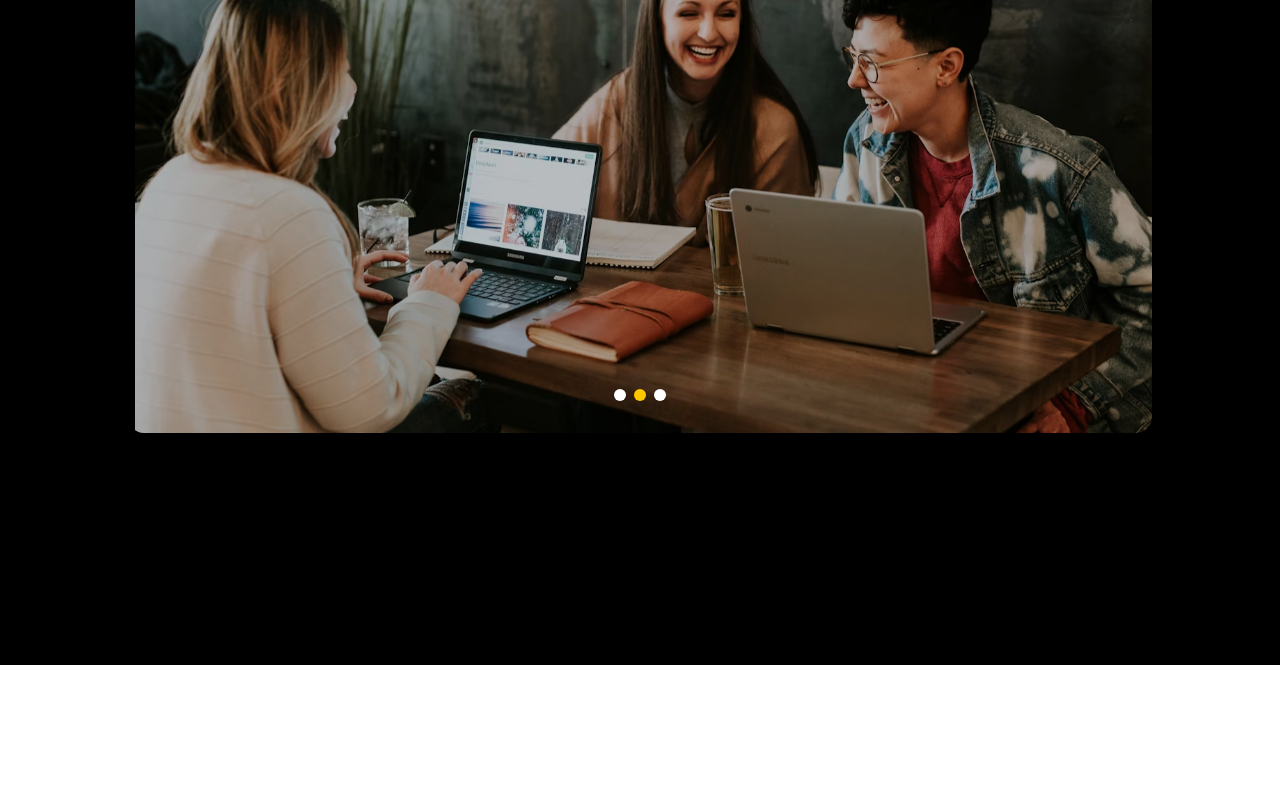
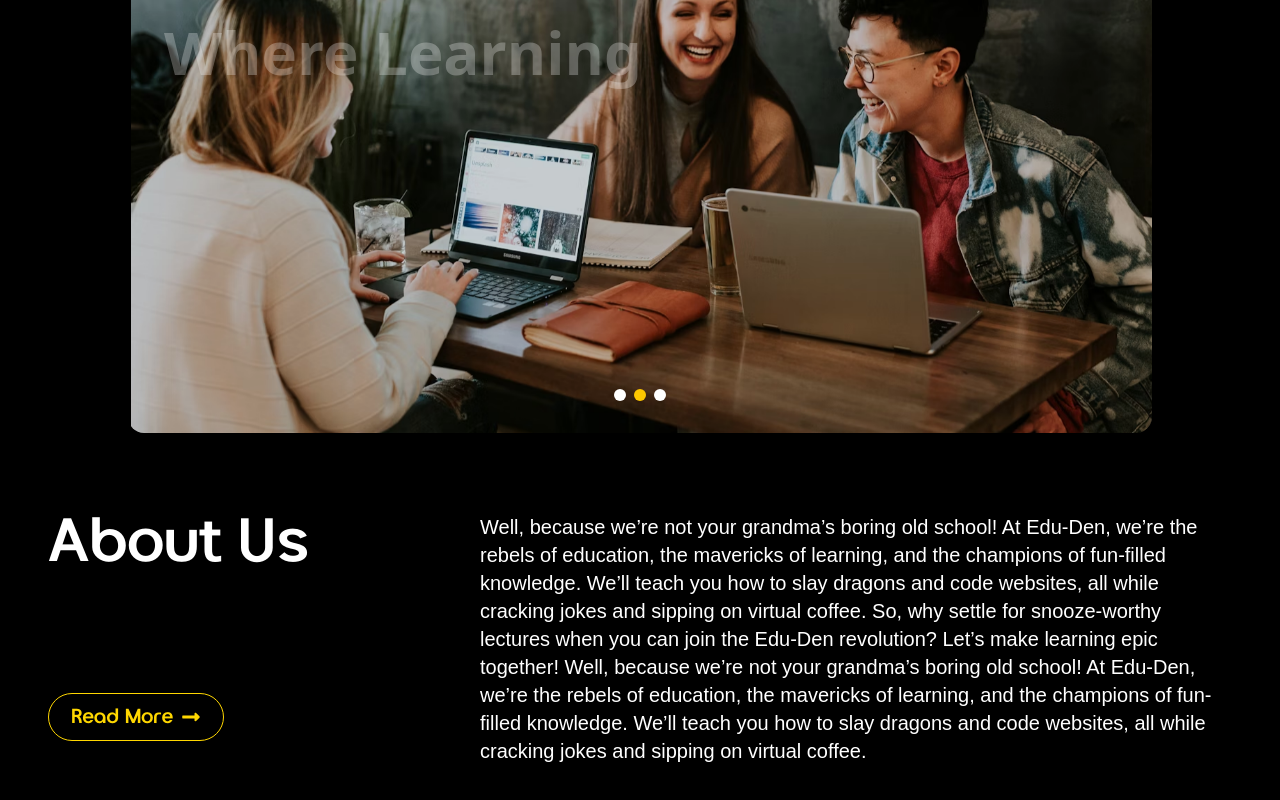
Before and after one commit to SUBHAM-6291/eduden.ai, a Next.js app: page / in a window 1280 px wide. Shown: the part 222-1022 px from the top of the page. Before the commit the page ends 887 px from the top, so only its background shows below. Built offline with nearby package versions, Linux system fonts and the light colour scheme.

Commit message:
about us section complte 3

```diff
--- a/src/app/_components/Aboutus.jsx
+++ b/src/app/_components/Aboutus.jsx
@@ -113,7 +113,7 @@ const Aboutus = () => {
   };
 
   return (
-    <div className="bg-black flex justify-center pt-2 sm:pt-12 min-h-screen relative">
+    <div className="bg-black flex justify-center pt-2 sm:pt-12">
       <div className="w-full max-w-[95%] sm:max-w-[90%] md:max-w-[85%] lg:max-w-[80%] h-[350px] sm:h-[400px] md:h-[450px] lg:h-[520px] rounded-2xl relative border-t-2 overflow-hidden">
         <img
           ref={imageRef}
@@ -168,7 +168,7 @@ const Aboutus = () => {
 
         <div
           ref={arrowRef}
-          className="absolute bottom-2 sm:bottom-4 left-0 flex justify-between items-center w-full px-4 sm:px-6 z-20"
+          className="absolute bottom-0 sm:bottom-4 left-0 flex justify-between items-center w-full px-4 sm:px-6 z-20"
         >
           <button
             onClick={handlePrev}
@@ -186,10 +186,9 @@ const Aboutus = () => {
           </button>
         </div>
 
-        {/* Social Section */}
         <div
           ref={socialRef}
-          className="absolute top-4 right-0 flex flex-col justifier-center items-center bg-yellow-400 rounded-4xl p-2 gap-2 w-10 h-[200px] sm:p-2 sm:gap-3 sm:w-10 sm:h-[240px] sm:mr-1 md:w-12 md:h-[260px] md:mr-2 lg:w-14 lg:h-[280px] lg:mr-2 z-10"
+          className="absolute top-4 right-0 flex flex-col justify-center items-center bg-yellow-400 rounded-4xl p-2 gap-2 w-10 h-[200px] sm:p-2 sm:gap-3 sm:w-10 sm:h-[240px] sm:mr-1 md:w-12 md:h-[260px] md:mr-2 lg:w-14 lg:h-[280px] lg:mr-2 z-10"
           aria-label="Follow Us Social Links"
         >
           <div className="flex h-16 sm:h-16 items-center justify-center">
@@ -232,8 +231,7 @@ const Aboutus = () => {
           </a>
         </div>
 
-
-        <div className="absolute bottom-4 sm:bottom-6 md:bottom-8 flex justify-center gap-1 sm:gap-2 w-full z-20">
+        <div className="absolute bottom-1 sm:bottom-6 md:bottom-8 flex justify-center gap-1 sm:gap-2 w-full z-20">
           {images.map((_, index) => (
             <button
               key={index}
--- /dev/null
+++ b/src/app/_components/Aboutus_Text.jsx
@@ -0,0 +1,32 @@
+import React from 'react';
+import { FaLongArrowAltRight } from 'react-icons/fa';
+
+const Aboutus_Text = () => {
+  return (
+    <div className="bg-black text-white py-8 px-4 sm:py-12 md:py-14 lg:py-16 xl:py-20 2xl:py-24 sm:px-6 md:px-8 lg:px-10 xl:px-12 2xl:px-16">
+      <div className="max-w-7xl mx-auto flex flex-col lg:flex-row gap-6 sm:gap-8 md:gap-10 lg:gap-12 xl:gap-14 2xl:gap-16">
+        {/* Left Side */}
+        <div className="lg:w-1/3 flex flex-col items-start">
+          <h2 className="font-gucina text-2xl sm:text-3xl md:text-3.5xl lg:text-6xl xl:text-4.5xl 2xl:text-5xl font-bold mb-6 sm:mb-8 md:mb-10 lg:mb-12 xl:mb-14 2xl:mb-16 relative group">
+            About Us
+            <span className="absolute left-0 bottom-0 w-0 h-1 bg-[#FFD700] transition-all duration-500 ease-in-out group-hover:w-full"></span>
+          </h2>
+          <button
+            className="font-gucina border border-[#FFD700] rounded-full bg-transparent text-[#FFD700] flex justify-center items-center gap-2 text-base sm:text-lg md:text-lg lg:text-xl xl:text-xl 2xl:text-2xl hover:bg-[#FFD700] hover:text-black hover:shadow-lg transition-all duration-700 ease-in-out w-36 sm:w-40 md:w-44 h-10 sm:h-11 md:h-12 mt-6 sm:mt-12 md:mt-16 lg:mt-18 xl:mt-16 2xl:mt-24 animate-slide-up"
+          >
+            Read More <FaLongArrowAltRight />
+          </button>
+        </div>
+
+        {/* Right Side */}
+        <div className="lg:w-2/3">
+          <p className="lexend-body text-base sm:text-lg md:text-lg lg:text-xl xl:text-xl 2xl:text-2xl">
+            Well, because we’re not your grandma’s boring old school! At Edu-Den, we’re the rebels of education, the mavericks of learning, and the champions of fun-filled knowledge. We’ll teach you how to slay dragons and code websites, all while cracking jokes and sipping on virtual coffee. So, why settle for snooze-worthy lectures when you can join the Edu-Den revolution? Let’s make learning epic together! Well, because we’re not your grandma’s boring old school! At Edu-Den, we’re the rebels of education, the mavericks of learning, and the champions of fun-filled knowledge. We’ll teach you how to slay dragons and code websites, all while cracking jokes and sipping on virtual coffee.
+          </p>
+        </div>
+      </div>
+    </div>
+  );
+};
+
+export default Aboutus_Text;
--- a/src/app/globals.css
+++ b/src/app/globals.css
@@ -12,3 +12,22 @@
 .font-gucina {
   font-family: 'Gucina', sans-serif;
 }
+
+
+
+
+
+.josefin-sans-title {
+  font-family: "Josefin Sans", sans-serif;
+  font-optical-sizing: auto;
+  font-weight: 700;
+  font-style: normal;
+}
+
+
+.lexend-body {
+  font-family: "Lexend", sans-serif;
+  font-optical-sizing: auto;
+  font-weight: 400;
+  font-style: normal;
+}
--- a/src/app/page.js
+++ b/src/app/page.jsx
@@ -1,12 +1,14 @@
 import React from 'react'
 import Navbar from './_components/Navbar'
 import Aboutus from './_components/Aboutus'
+import Aboutus_Text from './_components/Aboutus_Text'
 
 const page = () => {
   return (
     <div>
       <Navbar/>
       <Aboutus/>
+      <Aboutus_Text/>
 
     </div>
   )
```
